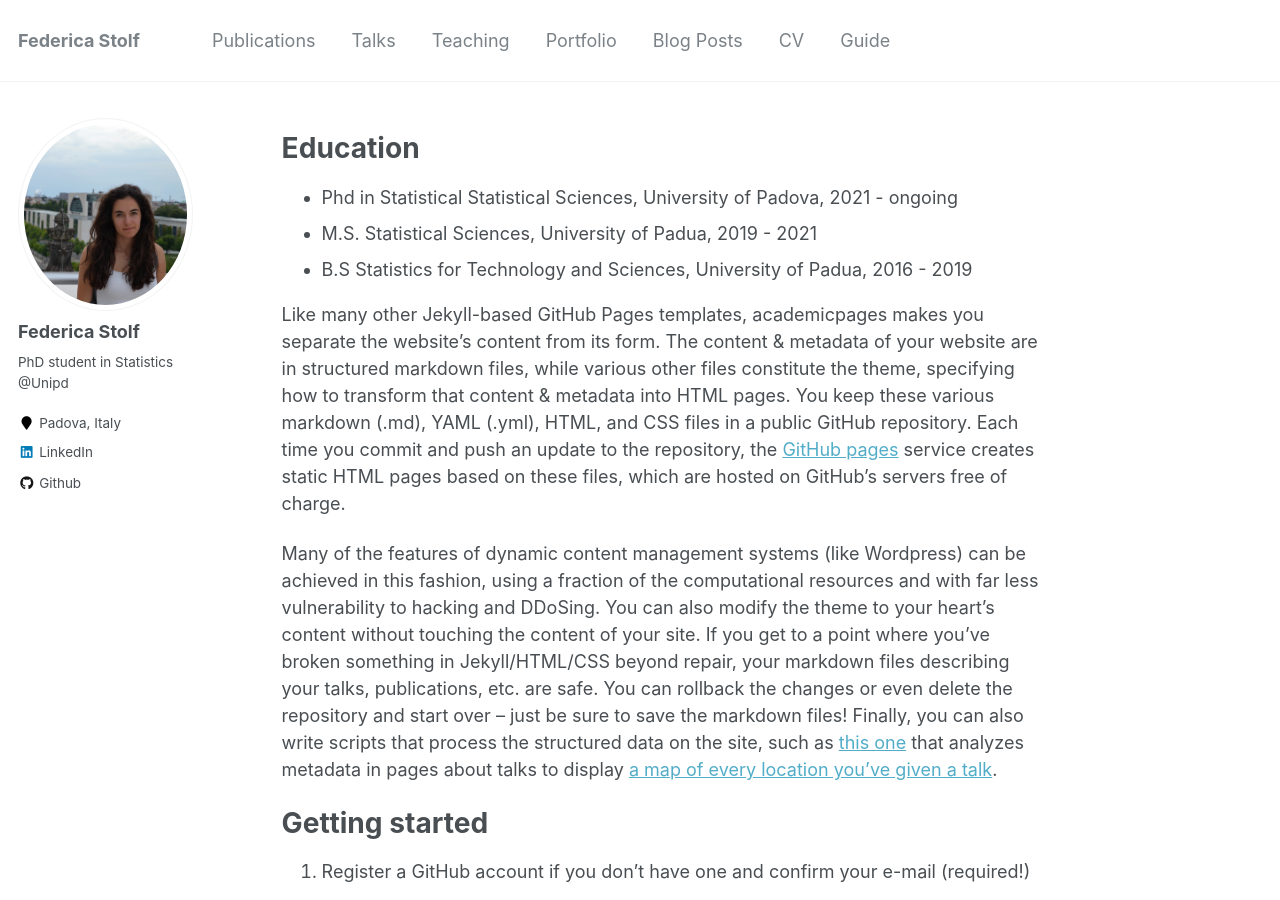
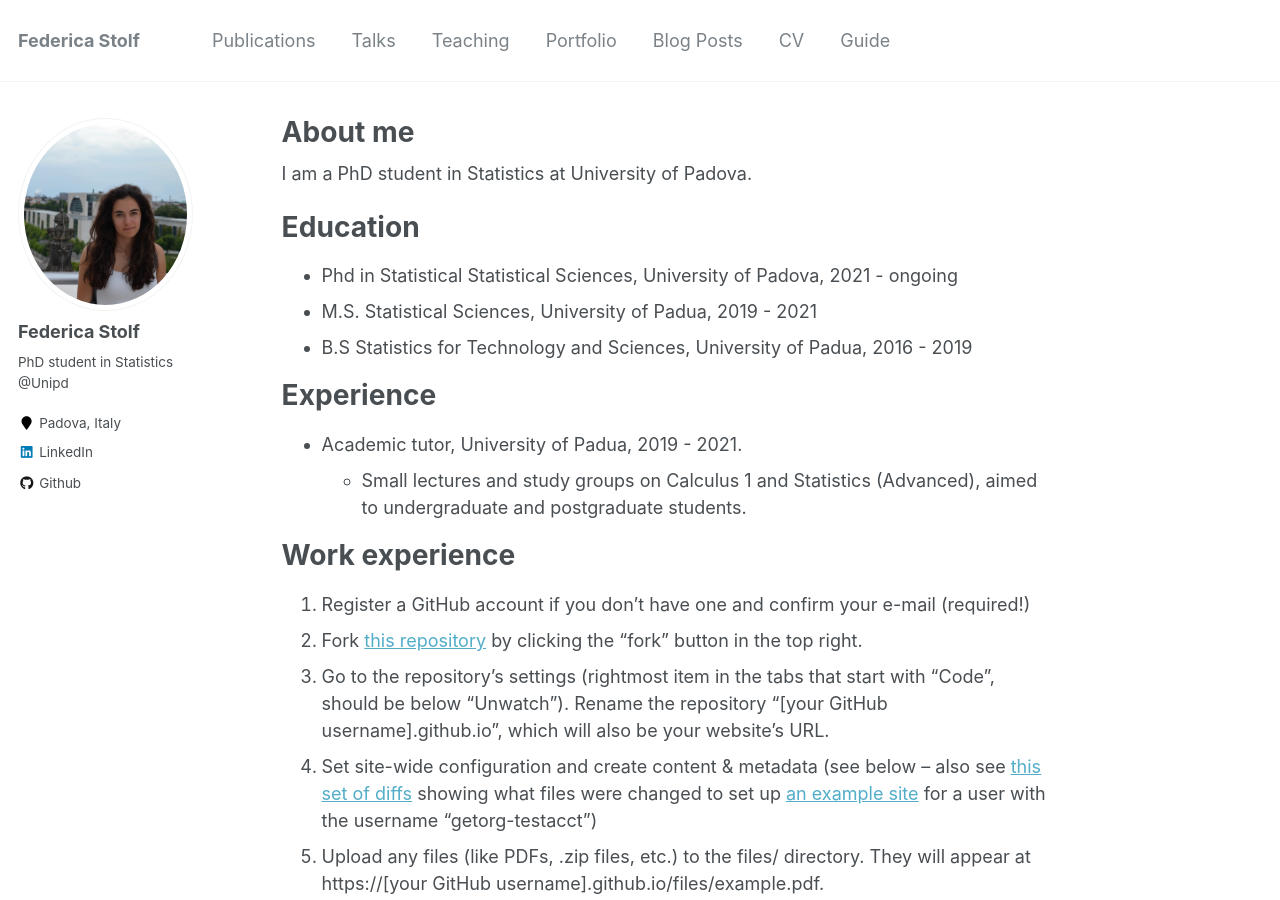
Before and after one commit to federicastolf/federicastolf.github.io, a Jekyll site: the page built from _pages/about.md, in a window 1280 px wide and 900 px high. Built offline with Jekyll 4.4.1, drawn with Linux system fonts in a browser that asks for light colours.

Commit message:
Update about.md

```diff
--- a/_pages/about.md
+++ b/_pages/about.md
@@ -1,12 +1,14 @@
 ---
 permalink: /
-title: ""
-excerpt: "About me"
+title: "About me"
+excerpt: "About"
 author_profile: true
 redirect_from:
   - /about/
   - /about.html
 ---
+
+I am a PhD student in Statistics at University of Padova.
 
 Education
 ======
@@ -14,12 +16,14 @@ Education
 * M.S. Statistical Sciences, University of Padua, 2019 - 2021
 * B.S Statistics for Technology and Sciences, University of Padua, 2016 - 2019
 
-Like many other Jekyll-based GitHub Pages templates, academicpages makes you separate the website's content from its form. The content & metadata of your website are in structured markdown files, while various other files constitute the theme, specifying how to transform that content & metadata into HTML pages. You keep these various markdown (.md), YAML (.yml), HTML, and CSS files in a public GitHub repository. Each time you commit and push an update to the repository, the [GitHub pages](https://pages.github.com/) service creates static HTML pages based on these files, which are hosted on GitHub's servers free of charge.
+Experience
+======
+* Academic tutor, University of Padua, 2019 - 2021.
+	* Small lectures and study groups on Calculus 1 and Statistics (Advanced), aimed to undergraduate and postgraduate students.
 
-Many of the features of dynamic content management systems (like Wordpress) can be achieved in this fashion, using a fraction of the computational resources and with far less vulnerability to hacking and DDoSing. You can also modify the theme to your heart's content without touching the content of your site. If you get to a point where you've broken something in Jekyll/HTML/CSS beyond repair, your markdown files describing your talks, publications, etc. are safe. You can rollback the changes or even delete the repository and start over -- just be sure to save the markdown files! Finally, you can also write scripts that process the structured data on the site, such as [this one](https://github.com/academicpages/academicpages.github.io/blob/master/talkmap.ipynb) that analyzes metadata in pages about talks to display [a map of every location you've given a talk](https://academicpages.github.io/talkmap.html).
+Work experience
+======
 
-Getting started
-======
 1. Register a GitHub account if you don't have one and confirm your e-mail (required!)
 1. Fork [this repository](https://github.com/academicpages/academicpages.github.io) by clicking the "fork" button in the top right.
 1. Go to the repository's settings (rightmost item in the tabs that start with "Code", should be below "Unwatch"). Rename the repository "[your GitHub username].github.io", which will also be your website's URL.
```
